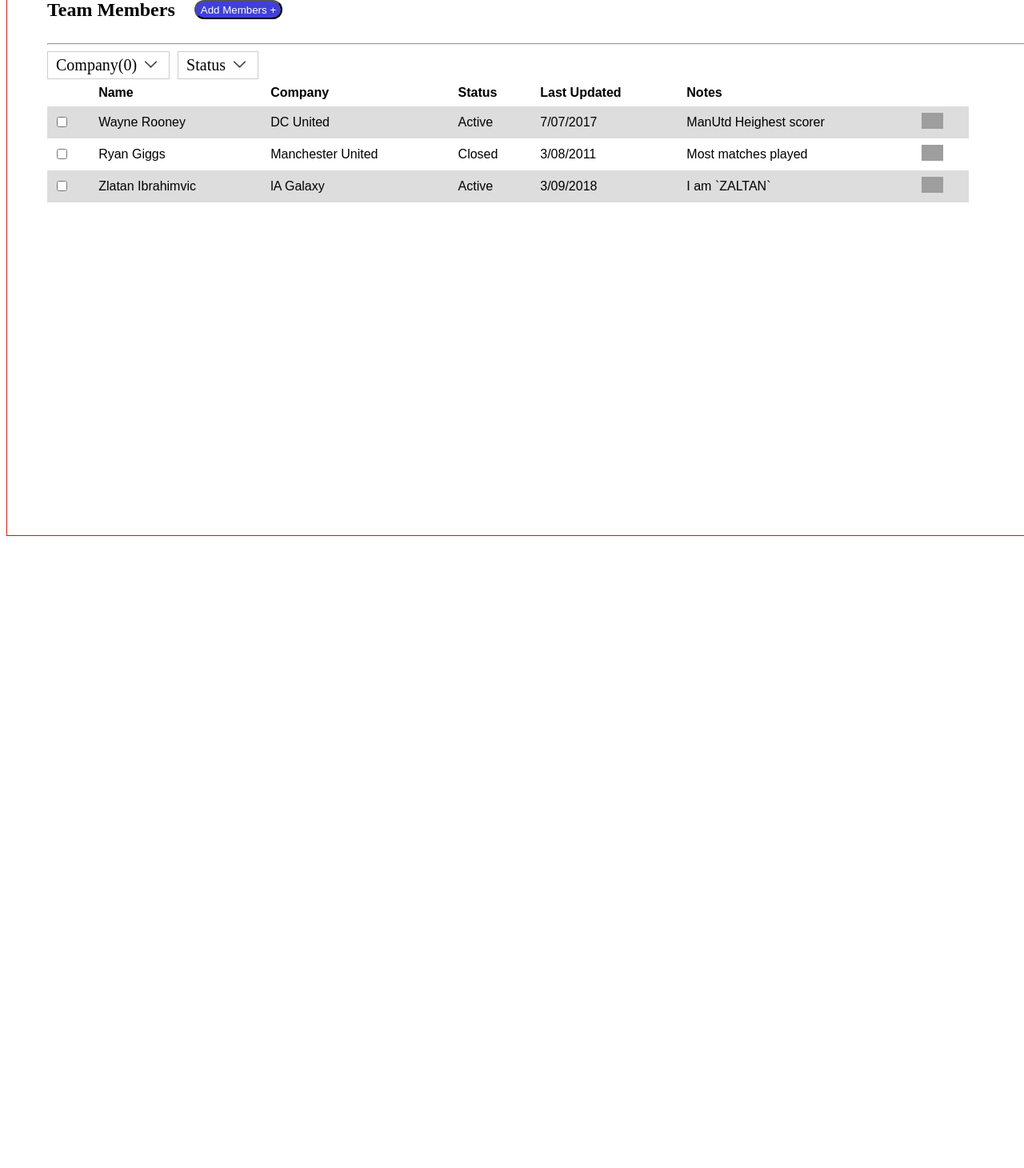
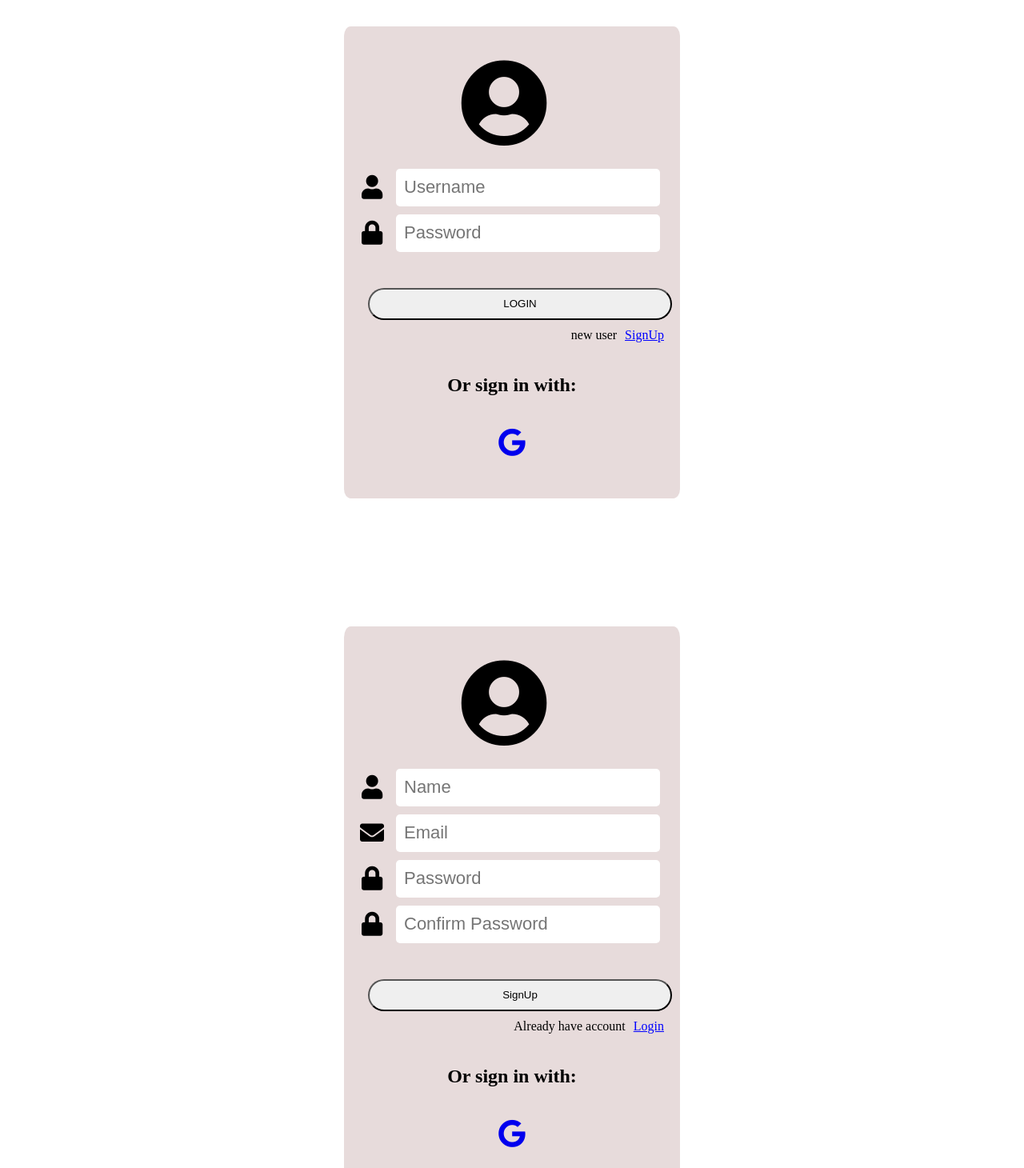
Before and after one commit to MohammedIhsaan/deltaExchangeAssignment, a React (Create React App) app: page / in a window 1280 px wide. Shown: the part 80-1540 px from the top of the page at 80% size. Before the commit the page ends 800 px from the top, so only its background shows below. Built offline with nearby package versions, Linux system fonts and the light colour scheme; grey boxes are pictures that could not be loaded.

Commit message:
login and signUp page is added

```diff
--- a/public/index.html
+++ b/public/index.html
@@ -24,6 +24,7 @@
       work correctly both with client-side routing and a non-root public URL.
       Learn how to configure a non-root public URL by running `npm run build`.
     -->
+    <link rel="stylesheet" href="https://use.fontawesome.com/releases/v5.15.4/css/all.css" integrity="sha384-DyZ88mC6Up2uqS4h/KRgHuoeGwBcD4Ng9SiP4dIRy0EXTlnuz47vAwmeGwVChigm" crossorigin="anonymous"/>
     <title>Delta Exchane Assignment</title>
   </head>
   <body>
--- a/src/App.js
+++ b/src/App.js
@@ -1,10 +1,14 @@
 import React from "react";
 import TeamMember from "./components/TeamMember";
+import Login from "./pages/login/Login";
+import Singup from "./pages/signup/Singup";
 
 export default function App() {
   return (
     <div>
-      <TeamMember />
+      {/* <TeamMember /> */}
+      <Login />
+      <Singup />
     </div>
   );
 }
--- a/src/pages/Login.js
+++ /dev/null
@@ -1,5 +0,0 @@
-import React from "react";
-
-export default function Login() {
-  return <div>from login</div>;
-}
--- a/src/pages/Singup.js
+++ /dev/null
@@ -1,5 +0,0 @@
-import React from "react";
-
-export default function Singup() {
-  return <div>from Singup</div>;
-}
--- /dev/null
+++ b/src/pages/login/Login.js
@@ -0,0 +1,45 @@
+import React from "react";
+import "./login.css";
+export default function Login() {
+  return (
+    <div className="login-container">
+      <div className="form-login">
+        <div className="header">
+          <h4 className="user-icon">
+            <i className="fa fa-user-circle" style={{ fontSize: "110px" }}></i>
+          </h4>
+        </div>
+        <div className="body-form">
+          <form>
+            <div className="input-div">
+              <i class="fa fa-user"></i>
+              <input type="text" className="input" placeholder="Username" />
+            </div>
+            <div className="input-div">
+              <i class="fa fa-lock"></i>
+              <input type="text" className="input" placeholder="Password" />
+            </div>
+            <button type="button" className="btn">
+              LOGIN
+            </button>
+            <div className="new-user-signup">
+              <span>new user</span>{" "}
+              <a className="signup" style={{ paddingLeft: "10px" }}>
+                {" "}
+                SignUp
+              </a>
+            </div>
+          </form>
+          <h5 style={{ textAlign: "center", fontSize: "24px" }}>
+            Or sign in with:
+          </h5>
+          <div className="social">
+            <a href="#">
+              <i className="fab fa-google"></i>
+            </a>
+          </div>
+        </div>
+      </div>
+    </div>
+  );
+}
--- /dev/null
+++ b/src/pages/login/login.css
@@ -0,0 +1,82 @@
+.login-container {
+  display: flex;
+  align-items: center;
+  justify-content: center;
+  height: 100vh;
+  width: 100%;
+}
+
+.form-login {
+  width: 380px;
+  height: 550px;
+  background-color: rgb(231, 219, 219);
+  padding: 20px;
+  display: flex;
+  flex-direction: column;
+  justify-content: flex-start;
+  /* opacity:0.5; */
+  border-radius: 2%;
+}
+
+.header {
+  display: flex;
+  justify-content: center;
+  align-items: center;
+}
+
+.input-div {
+  /* width: 100%; */
+  display: flex;
+  justify-content: center;
+  padding: 5px;
+}
+
+.input {
+  width: 100%;
+  height: 45px;
+  font-size: 22px;
+  border: none;
+  border-radius: 5px;
+  padding-left: 10px;
+}
+.fa {
+  display: flex;
+  align-items: center;
+  justify-content: center;
+  font-size: 30px;
+  padding-right: 20px;
+  width: 20px;
+}
+
+button {
+  margin-top: 40px;
+  margin-bottom: 10px;
+  width: 100%;
+  height: 40px;
+}
+.new-user-signup {
+  display: flex;
+  justify-content: end;
+}
+
+.signup {
+  text-decoration: underline;
+  color: blue;
+  cursor: pointer;
+}
+
+.social {
+  display: flex;
+  justify-content: space-around;
+  padding: 0px;
+}
+
+.social i {
+  /* border: 1px solid gray; */
+  font-size: 35px;
+}
+
+.social i:hover {
+  color: rgb(124, 63, 223);
+  cursor: pointer;
+}
--- /dev/null
+++ b/src/pages/signup/Singup.js
@@ -0,0 +1,58 @@
+import React from "react";
+import "./signup.css";
+
+export default function Singup() {
+  return (
+    <div className="signup-container">
+      <div className="form-signup">
+        <div className="header">
+          <h4 className="user-icon">
+            <i className="fa fa-user-circle" style={{ fontSize: "110px" }}></i>
+          </h4>
+        </div>
+        <div className="body-form">
+          <form>
+            <div className="input-div">
+              <i class="fa fa-user"></i>
+              <input type="text" className="input" placeholder="Name" />
+            </div>
+            <div className="input-div">
+              <i class="fa fa-solid fa-envelope"></i>
+              <input type="text" className="input" placeholder="Email" />
+            </div>
+            <div className="input-div">
+              <i class="fa fa-lock"></i>
+              <input type="text" className="input" placeholder="Password" />
+            </div>
+            <div className="input-div">
+              <i class="fa fa-lock"></i>
+              <input
+                type="text"
+                className="input"
+                placeholder="Confirm Password"
+              />
+            </div>
+            <button type="button" className="btn">
+              SignUp
+            </button>
+            <div className="new-user-signup">
+              <span>Already have account</span>{" "}
+              <a className="signup" style={{ paddingLeft: "10px" }}>
+                {" "}
+                Login
+              </a>
+            </div>
+          </form>
+          <h5 style={{ textAlign: "center", fontSize: "24px" }}>
+            Or sign in with:
+          </h5>
+          <div className="social">
+            <a href="#">
+              <i className="fab fa-google"></i>
+            </a>
+          </div>
+        </div>
+      </div>
+    </div>
+  );
+}
--- /dev/null
+++ b/src/pages/signup/signup.css
@@ -0,0 +1,82 @@
+.signup-container {
+  display: flex;
+  align-items: center;
+  justify-content: center;
+  height: 100vh;
+  width: 100%;
+}
+
+.form-signup {
+  width: 380px;
+  height: 650px;
+  background-color: rgb(231, 219, 219);
+  padding: 20px;
+  display: flex;
+  flex-direction: column;
+  justify-content: flex-start;
+  /* opacity:0.5; */
+  border-radius: 2%;
+}
+
+.header {
+  display: flex;
+  justify-content: center;
+  align-items: center;
+}
+
+.input-div {
+  /* width: 100%; */
+  display: flex;
+  justify-content: center;
+  padding: 5px;
+}
+
+.input {
+  width: 100%;
+  height: 45px;
+  font-size: 22px;
+  border: none;
+  border-radius: 5px;
+  padding-left: 10px;
+}
+.fa {
+  display: flex;
+  align-items: center;
+  justify-content: center;
+  font-size: 30px;
+  padding-right: 20px;
+  width: 20px;
+}
+
+button {
+  margin-top: 40px;
+  margin-bottom: 10px;
+  width: 100%;
+  height: 40px;
+}
+.new-user-signup {
+  display: flex;
+  justify-content: end;
+}
+
+.signup {
+  text-decoration: underline;
+  color: blue;
+  cursor: pointer;
+}
+
+.social {
+  display: flex;
+  justify-content: space-around;
+  padding: 0px;
+}
+
+.social i {
+  /* border: 1px solid gray; */
+  font-size: 35px;
+}
+
+.social i:hover {
+  color: rgb(124, 63, 223);
+  cursor: pointer;
+}
```
